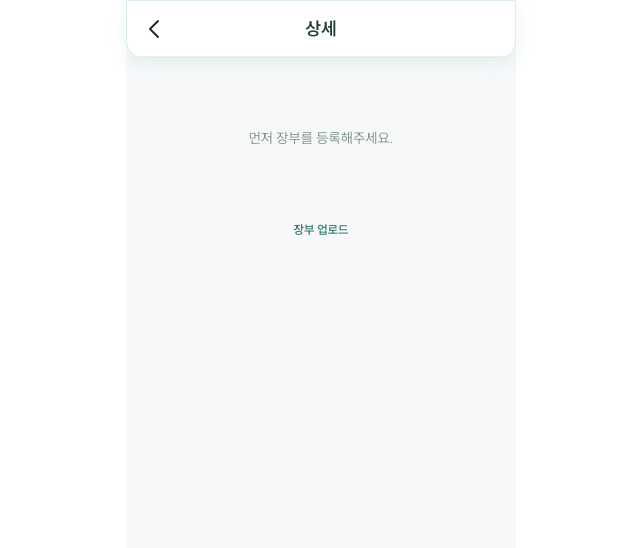
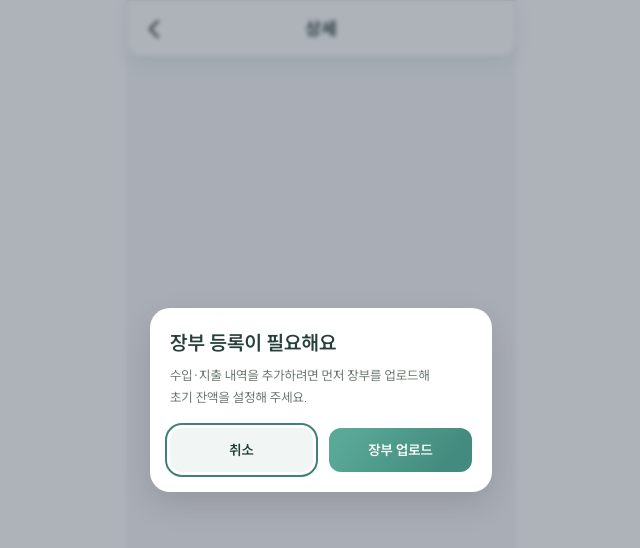
Before and after one commit to moimzang-line4/frontend, a React (Vite) app in the folder frontend/: page /files/ledger/entries/1 in a window 1280 px wide. Shown: the top 548 px of the page, without its empty margins (319-959 px from the left). Built offline with nearby package versions, Linux system fonts and the light colour scheme.

Commit message:
feat: 장부 미등록 시 업로드 안내 팝업 구현

```diff
--- a/frontend/src/components/documents/LedgerPanel.tsx
+++ b/frontend/src/components/documents/LedgerPanel.tsx
@@ -1,3 +1,4 @@
+import LedgerRequiredDialog from './LedgerRequiredDialog'
 import LedgerSourceCard from './LedgerSourceCard'
 import entryChevron from '../../assets/files/entry-chevron.svg'
 import { useState } from 'react'
@@ -13,6 +14,7 @@ export default function LedgerPanel({ scopeId, search }: Props) {
   const navigate = useNavigate()
   const { ledger, loading, error, reload } = useLedger(scopeId)
   const [filter, setFilter] = useState('all')
+  const [missing, setMissing] = useState(false)
   const totals = ledger ? ledgerTotals(ledger) : null
   const entries =
     ledger?.entries
@@ -68,7 +70,9 @@ export default function LedgerPanel({ scopeId, search }: Props) {
       <S.Manual
         type="button"
         disabled={loading || !!error}
-        onClick={() => navigate('/files/ledger/new')}
+        onClick={() =>
+          ledger ? navigate('/files/ledger/new') : setMissing(true)
+        }
       >
         +직접 입력
       </S.Manual>
@@ -121,6 +125,11 @@ export default function LedgerPanel({ scopeId, search }: Props) {
           )
         )}
       </S.Entries>
+      <LedgerRequiredDialog
+        open={missing && !ledger}
+        onCancel={() => setMissing(false)}
+        onUpload={() => navigate('/files/ledger/upload')}
+      />
     </S.Panel>
   )
 }
--- /dev/null
+++ b/frontend/src/components/documents/LedgerRequiredDialog.tsx
@@ -0,0 +1,31 @@
+import ConfirmDialog from '../common/ConfirmDialog'
+
+type Props = {
+  open: boolean
+  onCancel: () => void
+  onUpload: () => void
+}
+
+export default function LedgerRequiredDialog({
+  open,
+  onCancel,
+  onUpload,
+}: Props) {
+  return (
+    <ConfirmDialog
+      open={open}
+      title="장부 등록이 필요해요"
+      description={
+        <>
+          수입·지출 내역을 추가하려면 먼저 장부를 업로드해
+          <br />
+          초기 잔액을 설정해 주세요.
+        </>
+      }
+      confirmText="장부 업로드"
+      tone="primary"
+      onCancel={onCancel}
+      onConfirm={onUpload}
+    />
+  )
+}
--- a/frontend/src/pages/documents/LedgerEntryPage.tsx
+++ b/frontend/src/pages/documents/LedgerEntryPage.tsx
@@ -1,5 +1,6 @@
 import { useMatch, useNavigate, useParams } from 'react-router'
 import Header from '../../layouts/Header'
+import LedgerRequiredDialog from '../../components/documents/LedgerRequiredDialog'
 import LedgerEntryDeleteDialog from '../../components/documents/LedgerEntryDeleteDialog'
 import LedgerEntryForm from '../../components/documents/LedgerEntryForm'
 import useFileScope from '../../hooks/files/useFileScope'
@@ -28,15 +29,13 @@ export default function LedgerEntryPage() {
           <S.ErrorText role="alert">{error}</S.ErrorText>
         </S.Content>
       ) : !ledger ? (
-        <S.Content>
-          <S.Empty>먼저 장부를 등록해주세요.</S.Empty>
-          <S.Attach
-            type="button"
-            onClick={() => navigate('/files/ledger/upload')}
-          >
-            장부 업로드
-          </S.Attach>
-        </S.Content>
+        <LedgerRequiredDialog
+          open
+          onCancel={() =>
+            navigate('/files', { replace: true, state: { tab: '장부' } })
+          }
+          onUpload={() => navigate('/files/ledger/upload', { replace: true })}
+        />
       ) : entryId && !entry ? (
         <S.Content>
           <S.Empty>삭제되었거나 이 장부에 없는 내역이에요.</S.Empty>
```
